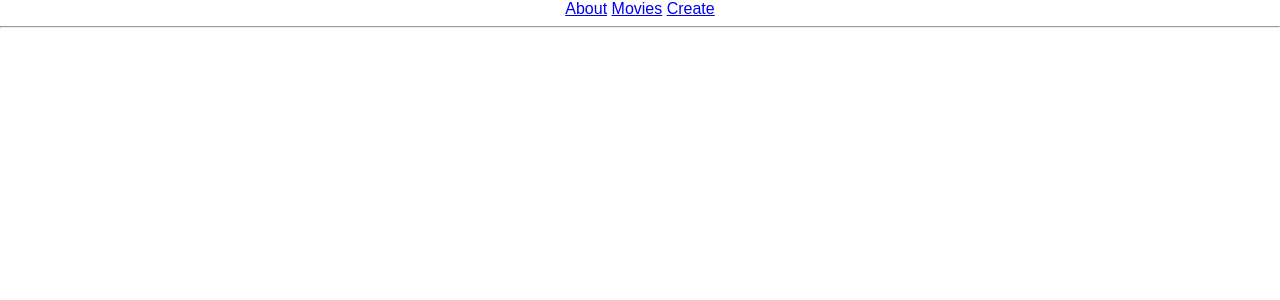
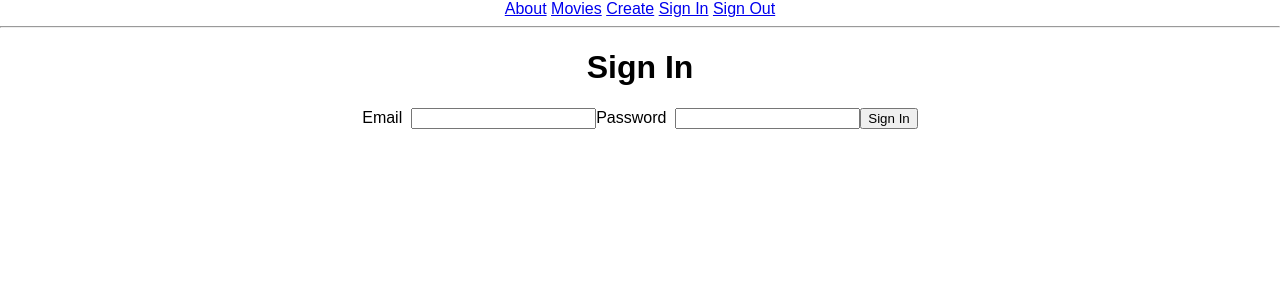
Before and after one commit to mjbamford/Movies-REM, a React (Create React App) app in the folder react-web/: page /signin in a window 1280 px wide. Shown: the top 300 px of the page. Built offline with nearby package versions, Linux system fonts and the light colour scheme; no server answers.

Commit message:
Add web sign in, sign out forms

```diff
--- a/react-web/src/App.js
+++ b/react-web/src/App.js
@@ -3,15 +3,20 @@ import {
   BrowserRouter as Router,
   Route,
   Link,
-  Switch
+  Switch,
+  Redirect
 } from 'react-router-dom'
 import './App.css';
 import AboutPage from './pages/AboutPage'
 import MoviesPage from './pages/MoviesPage'
 import MovieForm from './components/MovieForm'
+import SignInForm from './components/SignInForm'
+
 import * as moviesAPI from './api/movies'
+import { signIn } from './api/auth'
+
 class App extends Component {
-  state = { movies: null }
+  state = { movies: null, token: null }
 
   componentDidMount() {
     moviesAPI.all()
@@ -27,6 +32,23 @@ class App extends Component {
     ));
   }
 
+  handleSignIn = (event) => {
+    event.preventDefault()
+    const form = event.target
+    const elements = form.elements
+    const email = elements.email.value
+    const password = elements.password.value
+    signIn({ email, password })
+      .then(({ token }) => {
+        if (token) {
+          moviesAPI.all(token)
+            .then(movies => {
+              this.setState({ movies, token })
+            })
+        }
+      })
+  }
+
   render() {
     const { movies } = this.state;
     return (
@@ -38,6 +60,10 @@ class App extends Component {
             <Link to='/movies'>Movies</Link>
             &nbsp;
             <Link to='/movies/new'>Create</Link>
+            &nbsp;
+            <Link to='/signin'>Sign In</Link>
+            &nbsp;
+            <Link to='/signout'>Sign Out</Link>
           </nav>
           <hr/>
           <Switch>
@@ -50,6 +76,16 @@ class App extends Component {
                 <MoviesPage movies={movies}/>
               )
             }/>
+            <Route path='/signin' render={() => (
+              <div>
+                { this.state.token && <Redirect to='/movies'/> }
+                <SignInForm onSignIn={ this.handleSignIn }/>
+              </div>
+            )}/>
+            <Route path='/signout' render={() => {
+              this.setState({ movies: null, token: null })
+              return (<Redirect to='/signin' />)
+            }}/>
           </Switch>
         </div>
       </Router>
--- /dev/null
+++ b/react-web/src/api/auth.js
@@ -0,0 +1,14 @@
+const AUTH_API_URL=`${process.env.REACT_APP_API_URL}/auth`
+
+export function signIn({ email, password }) {
+  const SIGNIN_URL = `${AUTH_API_URL}/signin`
+  return fetch(SIGNIN_URL, {
+    method: 'POST',
+    headers: {
+      'Content-Type': 'application/json'
+    },
+    body: JSON.stringify({ email, password })
+  })
+  .then(res => res.json())
+  .catch(error => { console.log(error) })
+}
--- a/react-web/src/api/movies.js
+++ b/react-web/src/api/movies.js
@@ -1,10 +1,11 @@
 const MOVIES_API_URL=`${process.env.REACT_APP_API_URL}/movies`
 
-export function all() {
+export function all(token) {
   return fetch(MOVIES_API_URL, {
       method: 'GET',
       headers: {
-        'Content-Type': 'application/json'
+        'Content-Type': 'application/json',
+        'Authorization': `Bearer ${token}`
       }
     })
     .then(res => res.json())
--- /dev/null
+++ b/react-web/src/components/SignInForm.js
@@ -0,0 +1,28 @@
+import React from 'react'
+
+function SignInForm({ onSignIn }) {
+  return (
+    <div>
+      <h1>Sign In</h1>
+      <form onSubmit={ onSignIn }>
+        <label>
+          Email
+          &nbsp;
+          <input type="email" name="email"/>
+        </label>
+
+        <label>
+          Password
+          &nbsp;
+          <input type="password" name="password"/>
+        </label>
+
+        <button type="submit">
+          Sign In
+        </button>
+      </form>
+    </div>
+  )
+}
+
+export default SignInForm
```
